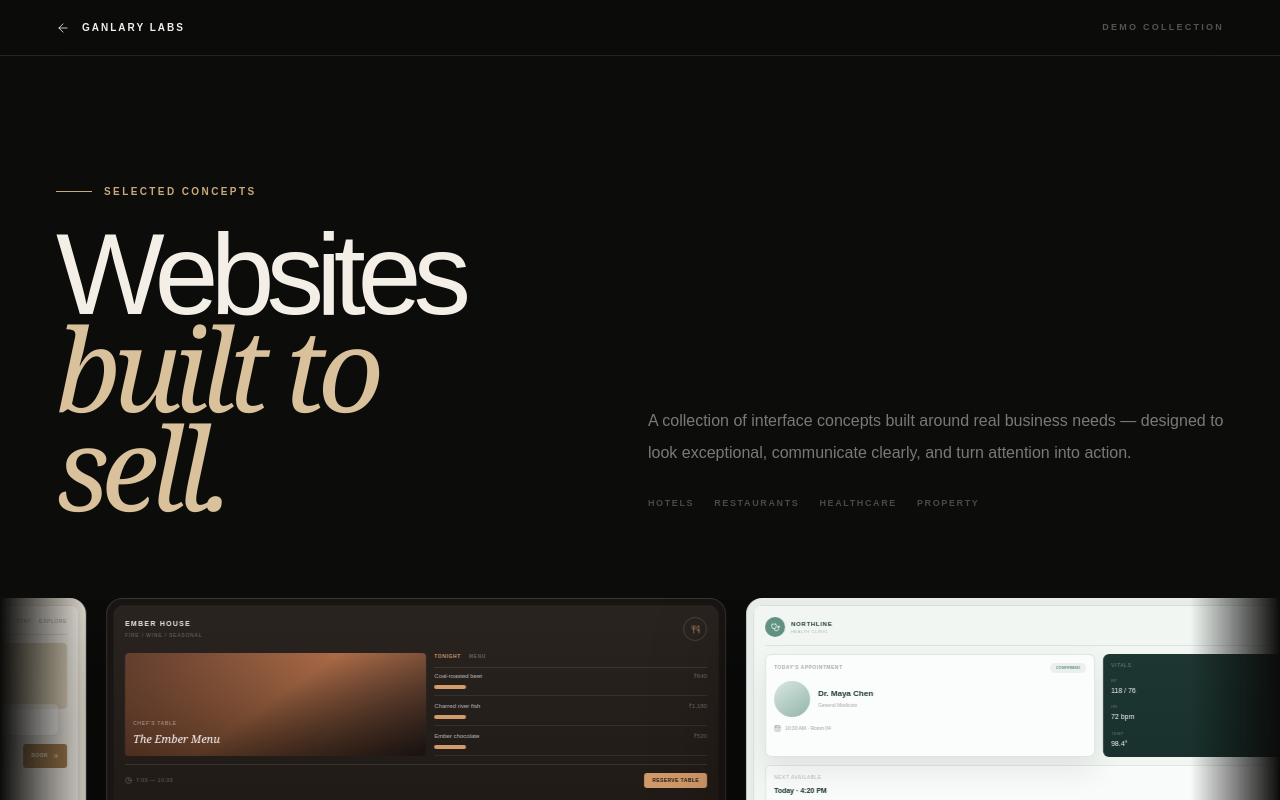
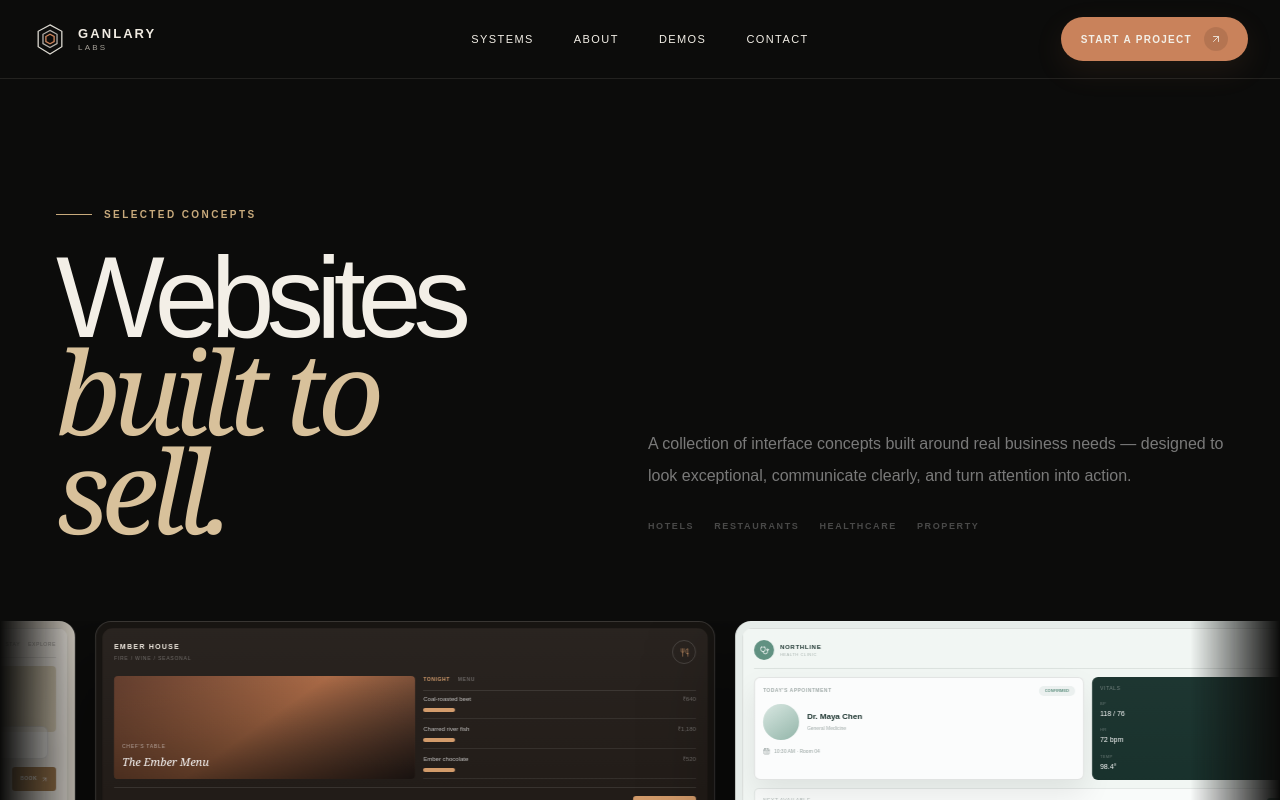
Before and after one commit to JenariusGanlary/GanlaryLabs, a Next.js app: page /demos in a window 1280 px wide. Shown: the top 800 px of the page. Built offline with nearby package versions, Linux system fonts and the light colour scheme.

Commit message:
design: use shared Ganlary Labs navbar on demos page

```diff
--- a/src/app/demos/page.tsx
+++ b/src/app/demos/page.tsx
@@ -1,8 +1,9 @@
 "use client";
 
 import Link from "next/link";
-import { ArrowLeft, ArrowUpRight } from "lucide-react";
+import { ArrowUpRight } from "lucide-react";
 import DemosHero from "@/components/DemosHero";
+import Navbar from "@/components/Navbar";
 
 const demos = [
   {
@@ -19,21 +20,8 @@ const demos = [
 export default function DemosPage() {
   return (
     <main className="min-h-screen overflow-hidden bg-[#0c0c0b] text-[#f3efe7]">
-      <header className="relative z-30 border-b border-white/10 bg-[#0c0c0b]/90 backdrop-blur-xl">
-        <div className="mx-auto flex max-w-[1500px] items-center justify-between px-5 py-5 sm:px-6 md:px-10 lg:px-14">
-          <Link
-            href="/"
-            className="flex items-center gap-3 text-[10px] font-semibold uppercase tracking-[0.2em] text-white/70 transition-colors hover:text-white"
-          >
-            <ArrowLeft size={14} strokeWidth={1.4} />
-            Ganlary Labs
-          </Link>
+      <Navbar />
 
-          <span className="text-[9px] font-semibold uppercase tracking-[0.25em] text-white/30">
-            Demo Collection
-          </span>
-        </div>
-      </header>
 
       <section className="relative border-b border-white/10 pt-20 sm:pt-24 md:pt-32">
         <div className="mx-auto max-w-[1500px] px-5 sm:px-6 md:px-10 lg:px-14">
```
